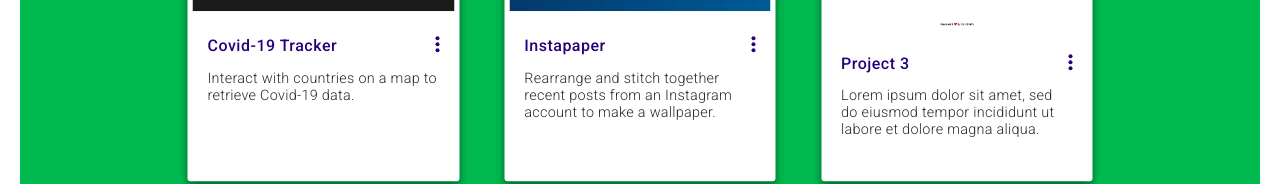
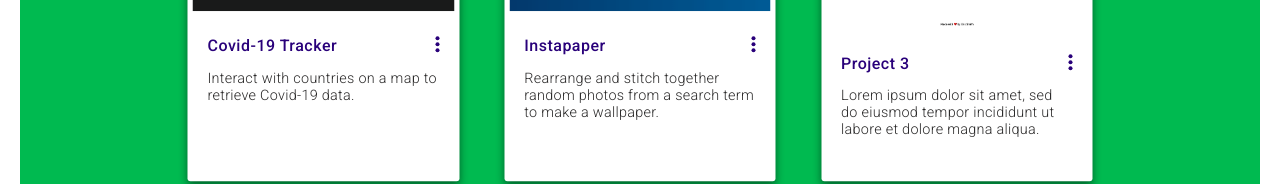
Before and after one commit to ericsmith92/portfolio-v2, a React (Create React App) app: page / in a window 1280 px wide. Shown: the part 1126-1310 px from the top of the page. Built offline with nearby package versions, Linux system fonts and the light colour scheme; no server answers.

Commit message:
update instapaper description and links

```diff
--- a/src/components/Card/CardReveal.js
+++ b/src/components/Card/CardReveal.js
@@ -2,7 +2,7 @@
 import Highlighter from "react-highlight-words";
 
 const CardReveal = ({ toggleCardState, accomplishments,  githubURL, projectURL }) => {
-    const keyWords = ['Node', 'Node JS', 'JavaScript', 'JAMstack', 'React', 'stitching'];
+    const keyWords = ['Node', 'Node JS', 'JavaScript', 'JAMstack', 'React', 'stitching', 'PUG', 'Express'];
     const accomplishmentsList = accomplishments.map((text, index) => <li key={index}>
                                                                         <Highlighter
                                                                             highlightClassName="card_reveal__mark"
--- a/src/components/Work.js
+++ b/src/components/Work.js
@@ -21,10 +21,10 @@
                         <Card
                             src='/portfolio-v2/images/instapaper-banner.png'
                             title='Instapaper'
-                            description='Rearrange and stitch together recent posts from an Instagram account to make a wallpaper.'
-                            accomplishments={['Web scraping with a Node JS backend', 'Dependency free vanilla JavaScript front-end', 'Image writing, resizing, and stitching on the fly']}
-                            githubURL='https://github.com/ericsmith92/instapaper'
-                            projectURL='http://whispering-chamber-94643.herokuapp.com/'
+                            description='Rearrange and stitch together random photos from a search term to make a wallpaper.'
+                            accomplishments={['Node JS Express backend', 'PUG templating engine used on the front-end', 'Image writing, resizing, and stitching on the fly. Images can be rearranged on the front-end to change the order']}
+                            githubURL='https://github.com/ericsmith92/collage-maker'
+                            projectURL='http://instapapier.herokuapp.com/'
                             />
                     </div>
                     <div className="col-1-of-3">
--- a/src/styles/components/_card.scss
+++ b/src/styles/components/_card.scss
@@ -123,6 +123,7 @@
                     display: block;
                     width: 0;
                     opacity: 0;
+                    overflow: hidden;
                     position: absolute;
                     font-size: 12px;
                     color: #fff;
@@ -137,6 +138,19 @@
                     transition: opacity .2s, transform .2s;
                 }
 
+                &:first-of-type{
+                    &:before{
+                        content: 'View Source';
+                    }
+
+                }
+
+                &:last-of-type{
+                    &:before{
+                        content: 'View Project';
+                    }
+                }
+
                 &:hover{
                     &:before{
                         opacity: 1;
@@ -147,6 +161,7 @@
                         transform: translateY(-30px);
                     }
 
+                    /*
                     &:first-of-type{
                         &:before{
                             content: 'View Source';
@@ -159,6 +174,7 @@
                             content: 'View Project';
                         }
                     }
+                    */
                 }
 
                 &:not(:last-of-type){
```
